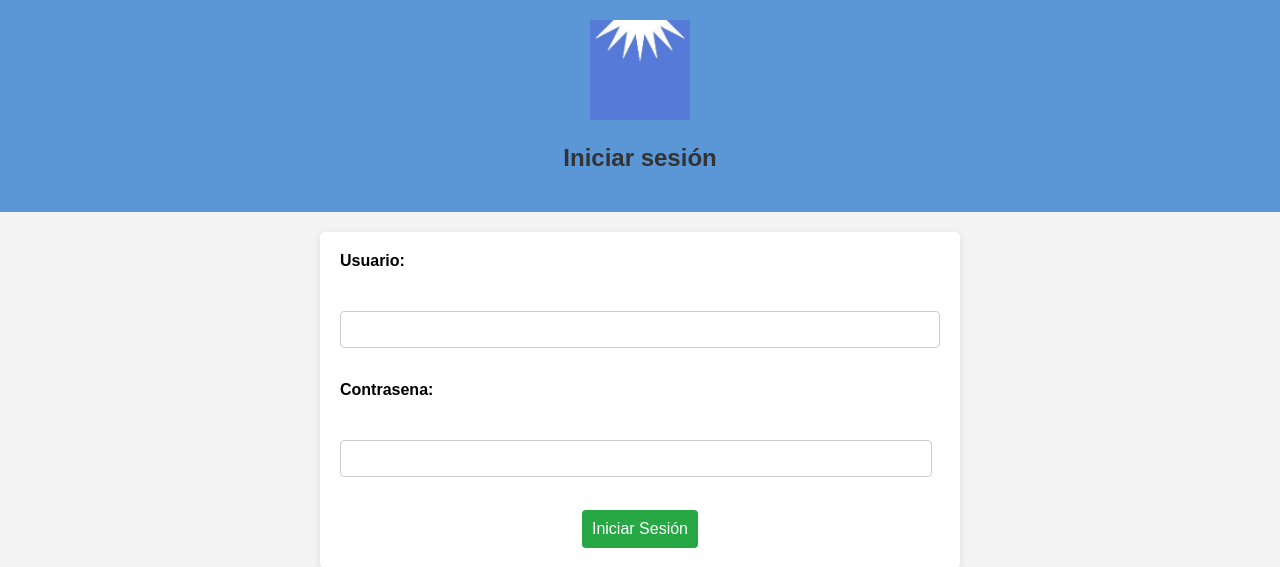
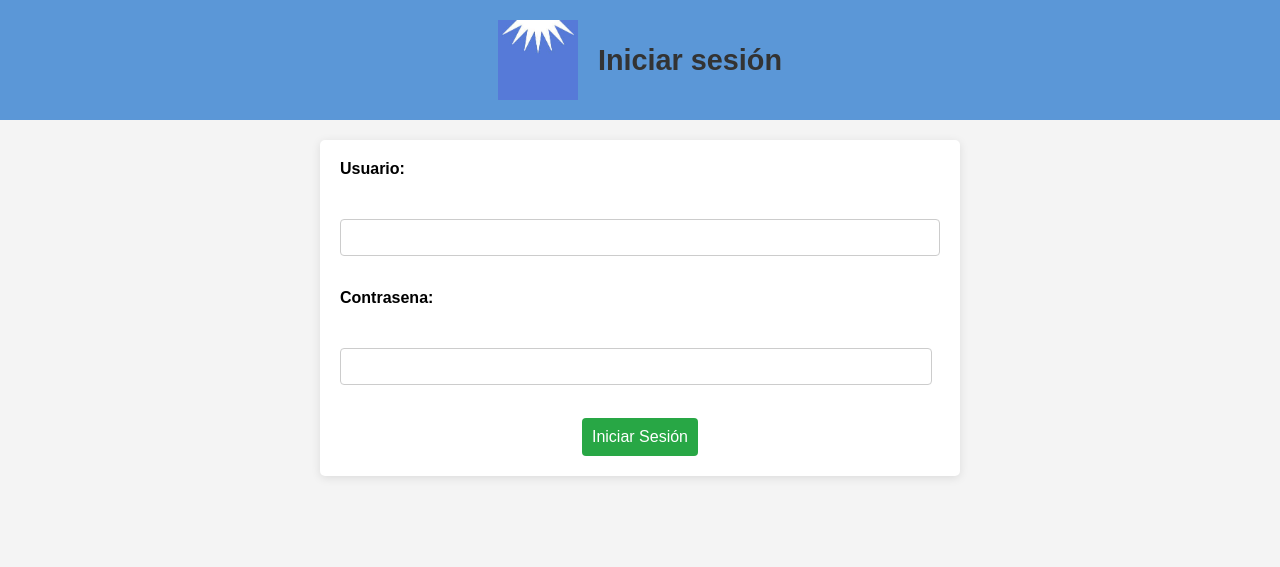
Before and after one commit to AngelCampsRuiz/Gesti--Notes, a PHP site: page / in a window 1280 px wide. Shown: the top 567 px of the page. Run offline with PHP 8.4, Linux system fonts and the light colour scheme; some libraries are stand-ins or nearby versions.

Commit message:
responsive login

```diff
--- a/css/styles.css
+++ b/css/styles.css
@@ -8,19 +5,17 @@ body {
     padding: 0;
 }
 
-/* Encabezado */
 header {
-    background: #5b97d7; /* Color azul */
+    background: #5b97d7;
     color: #fff;
     padding: 20px 0;
     text-align: center;
 }
 
 header img {
-    width: 100px; /* Ajusta el tamaño del logo */
+    width: 100px;
 }
 
-/* Formulario de inicio de sesión */
 form {
     background: #fff;
     max-width: 400px;
@@ -134,35 +125,59 @@ a:hover {
     color: white;
 }
 
-/* Estilos para el logo */
 #logo {
-    max-width: 150px; /* Ajusta el tamaño del logo */
+    max-width: 150px;
 }
 
-/* Estilos específicos para la página de gestión de usuarios */
 h2 {
     text-align: center;
     color: #333;
 }
 
 form {
-    max-width: 600px; /* Ajusta el ancho del formulario de filtrado */
-    margin: 20px auto; /* Centra el formulario */
-    padding: 20px; /* Espaciado interno */
-    border-radius: 5px; /* Bordes redondeados */
-    box-shadow: 0 2px 10px rgba(0, 0, 0, 0.1); /* Sombra */
+    max-width: 600px;
+    margin: 20px auto;
+    padding: 20px;
+    border-radius: 5px;
+    box-shadow: 0 2px 10px rgba(0, 0, 0, 0.1);
 }
 
 form input[type="text"],
 form input[type="email"] {
-    width: calc(100% - 22px); /* Ajustar el ancho para el padding */
+    width: calc(100% - 22px);
 }
 
 .pagination {
     text-align: center;
-    margin: 20px 0; /* Espaciado arriba y abajo */
+    margin: 20px 0;
 }
 
 .error {
-    text-align: center; /* Centra el mensaje de error */
+    text-align: center;
 }
+
+header.enlinea {
+    display: flex;
+    flex-direction: column;
+    align-items: center;
+    justify-content: center;
+    gap: 10px;
+    text-align: center;
+}
+
+@media (min-width: 768px) {
+    header.enlinea {
+        flex-direction: row;
+        justify-content: center;
+        gap: 20px;
+    }
+}
+
+header.enlinea img {
+    width: 80px;
+}
+
+header.enlinea h2 {
+    font-size: 1.8rem;
+    margin: 0;
+}
--- a/index.php
+++ b/index.php
@@ -8,11 +8,10 @@
     <meta name="viewport" content="width=device-width, initial-scale=1.0">
     <title>Document</title>
     <link rel="stylesheet" href="https://cdn.jsdelivr.net/npm/sweetalert2@11/dist/sweetalert2.min.css">
-    <link rel="stylesheet" type="text/css" href="./css/form.css">
     <link rel="stylesheet" type="text/css" href="./css/styles.css">
 </head>
 <body>
-    <header>
+    <header class="enlinea">
         <img src="./img/LogoEscuela.jpeg" id="logo">
         <h2 id="iniciar-sesion">Iniciar sesión</h2>
     </header>
```
Also changed, not shown: other parts of css/styles.css (+22 -29 lines).
